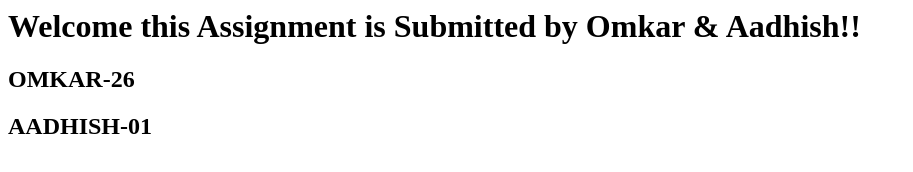
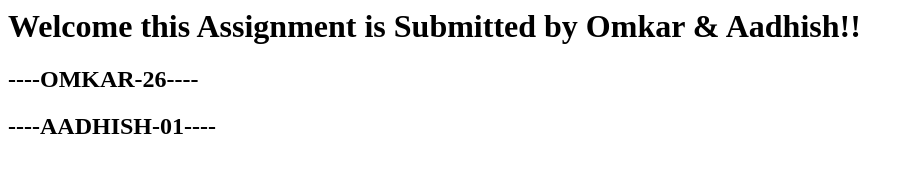
Before and after one commit to Omie019/assingnment-2601, a plain HTML site: page index.html in a window 1280 px wide. Shown: the whole page, without its empty margins (0-913 px from the left). Drawn offline with Linux system fonts and the light colour scheme.

Commit message:
index file updated

```diff
--- a/index.html
+++ b/index.html
@@ -1,4 +1,4 @@
 <h1>Welcome this Assignment is Submitted by Omkar & Aadhish!!</h1>
 
-<h2><a herf ="one.html">OMKAR-26 </h2>
-<h2><a herf ="twoo.html">AADHISH-01 </h2>
+<h2><a herf ="one.html">----OMKAR-26---- </h2>
+<h2><a herf ="twoo.html">----AADHISH-01---- </h2>
```
